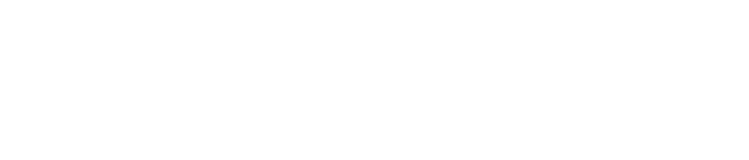
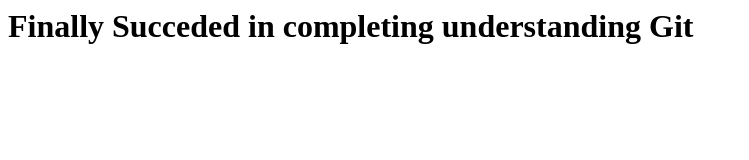
Before and after one commit to vinayaka1511/Git-Project, a plain HTML site: page index.html in a window 1280 px wide. Shown: the whole page, without its empty margins (0-749 px from the left). Drawn offline with Linux system fonts and the light colour scheme.

Commit message:
First Time commited

```diff
--- a/index.html
+++ b/index.html
@@ -1,4 +1,5 @@
 <head>
   <body>
+    <h1>Finally Succeded in completing understanding Git</h1>
   </body>
 </head>
```
